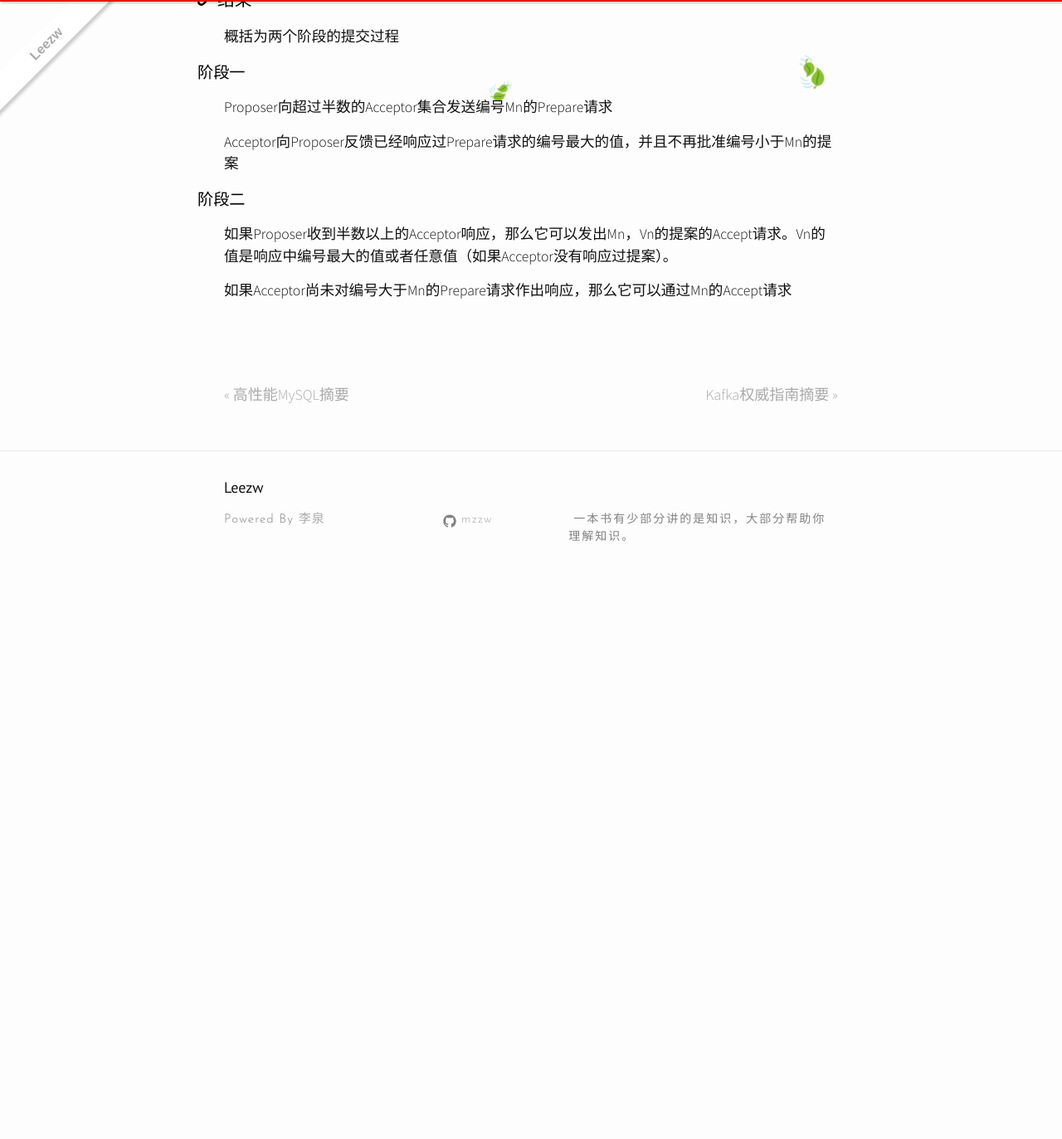
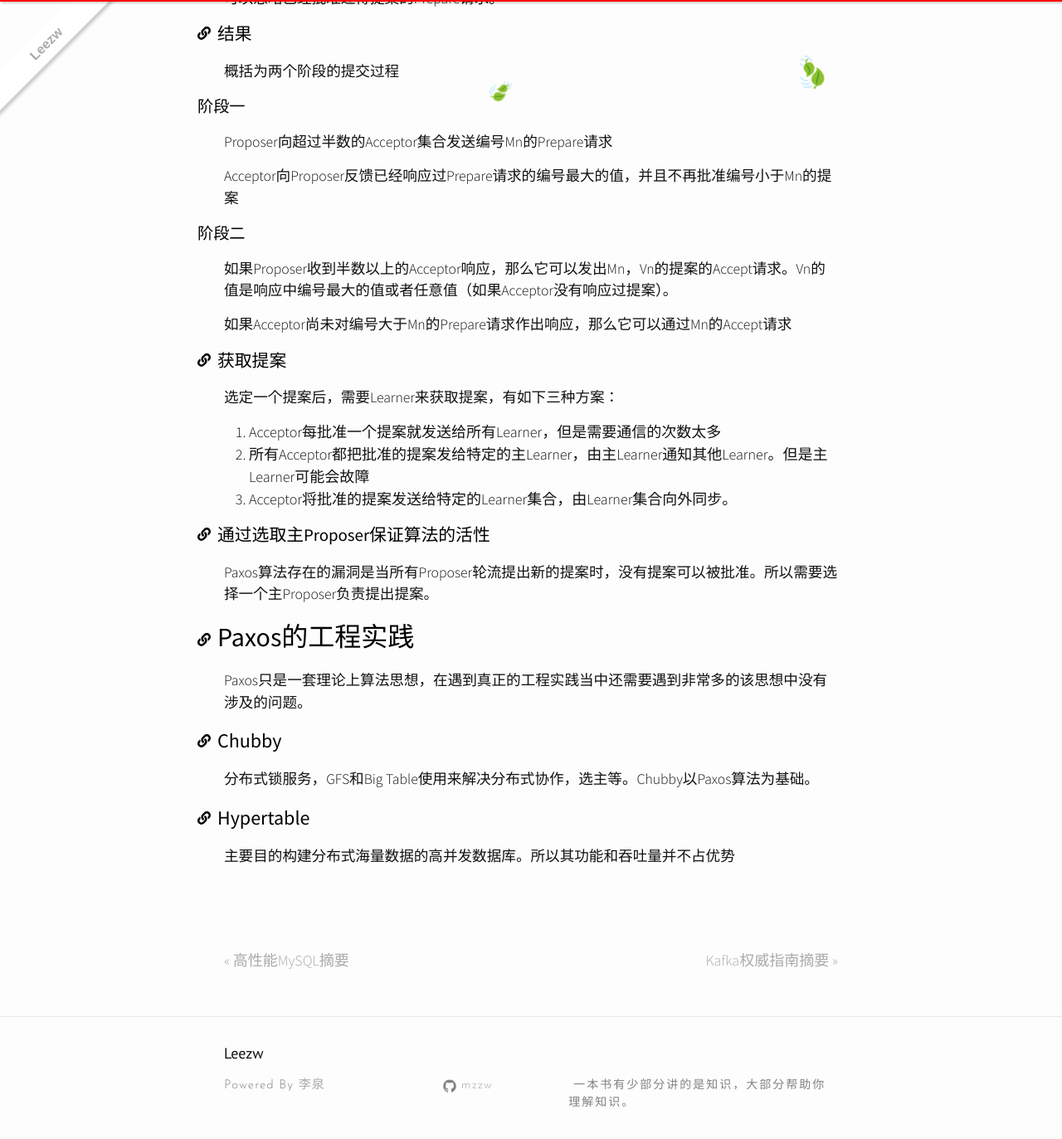
Before and after one commit to quantum-li/quantum-li.github.io, a Jekyll site: the page built from _posts/2020-05-08-from-paxos-to-zookeeper.md, in a window 1280 px wide and 1400 px high, scrolled down 7440 px. Shown: the top 1373 px of the window at 83% size. Built offline with Jekyll 4.4.1, drawn with Linux system fonts in a browser that asks for light colours; nearby versions of some CDN libraries; comment, search, counter and statistics services are not loaded; before the commit the page ends 8158 px from its top, so only the background shows below that; some of the changed text lies outside the part shown.

Commit message:
2020-5-12 22:52:25

```diff
--- a/_posts/2020-05-08-from-paxos-to-zookeeper.md
+++ b/_posts/2020-05-08-from-paxos-to-zookeeper.md
@@ -194,7 +194,9 @@ Basically Available（基本可用）、Soft state（软状态）、Eventually c
 
 ## Paxos算法
 
-基于消息传递且高度容错的一致性算法。Paxos算法保证在分布式系统内被提出的提案中只有唯一的一个有效且被大部分节点认可和获取。在该算法中有三种参与者角色：Proposer、Acceptor、Learner。该算法面对的问题是所有参与者都以任意的不确定的状态运行，且参与者之间的通信也得不到保证。
+基于消息传递且高度容错的一致性算法。解决了无限期等待问题和“脑裂”问题。Paxos算法保证在分布式系统内被提出的提案中只有唯一的一个有效且被大部分节点认可和获取。在该算法中有三种参与者角色：Proposer、Acceptor、Learner。该算法面对的问题是所有参与者都以任意的不确定的状态运行，且参与者之间的通信也得不到保证。
+
+可跳过推导过程直接进入结果-> [Paxos算法的两个阶段](/posts/2020-05-08-from-paxos-to-zookeeper#结果)
 
 ### 提案的选定
 
@@ -276,3 +278,27 @@ Acceptor向Proposer反馈已经响应过Prepare请求的编号最大的值，并
 如果Proposer收到半数以上的Acceptor响应，那么它可以发出Mn，Vn的提案的Accept请求。Vn的值是响应中编号最大的值或者任意值（如果Acceptor没有响应过提案）。
 
 如果Acceptor尚未对编号大于Mn的Prepare请求作出响应，那么它可以通过Mn的Accept请求
+
+### 获取提案
+
+选定一个提案后，需要Learner来获取提案，有如下三种方案：
+
+1. Acceptor每批准一个提案就发送给所有Learner，但是需要通信的次数太多
+2. 所有Acceptor都把批准的提案发给特定的主Learner，由主Learner通知其他Learner。但是主Learner可能会故障
+3. Acceptor将批准的提案发送给特定的Learner集合，由Learner集合向外同步。
+
+### 通过选取主Proposer保证算法的活性
+
+Paxos算法存在的漏洞是当所有Proposer轮流提出新的提案时，没有提案可以被批准。所以需要选择一个主Proposer负责提出提案。
+
+# Paxos的工程实践
+
+Paxos只是一套理论上算法思想，在遇到真正的工程实践当中还需要遇到非常多的该思想中没有涉及的问题。
+
+## Chubby
+
+分布式锁服务，GFS和Big Table使用来解决分布式协作，选主等。Chubby以Paxos算法为基础。
+
+## Hypertable
+
+主要目的构建分布式海量数据的高并发数据库。所以其功能和吞吐量并不占优势
```
